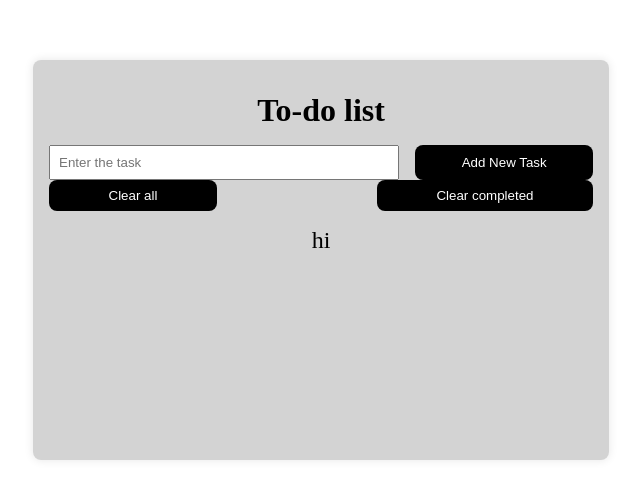
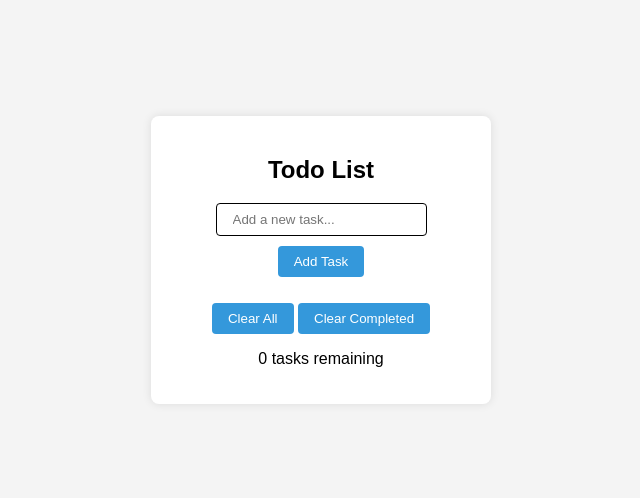
Before and after one commit to Taha-Musani/To-do-list, a plain HTML site: page index.html in a window 1280 px wide. Shown: the part 140-638 px from the top of the page, without its empty margins (319-959 px from the left). Drawn offline with nearby package versions, Linux system fonts and the light colour scheme.

Commit message:
updated folder structure

```diff
--- a/index.html
+++ b/index.html
@@ -1,27 +1,153 @@
 <!DOCTYPE html>
-<html lang="en">
+<html lang="en" ng-app="todoApp">
   <head>
     <meta charset="UTF-8" />
     <meta name="viewport" content="width=device-width, initial-scale=1.0" />
-    <title>To-Do list</title>
-    <link rel="stylesheet" href="style.css" />
+    <title>Todo List</title>
+    <style>
+      body {
+        font-family: Arial, sans-serif;
+        background-color: #f4f4f4;
+        margin: 0;
+        display: flex;
+        align-items: center;
+        justify-content: center;
+        height: 100vh;
+      }
+      .todo-container {
+        background-color: #fff;
+        border-radius: 8px;
+        box-shadow: 0 0 10px rgba(0, 0, 0, 0.1);
+        padding: 20px;
+        width: 300px;
+        text-align: center;
+      }
+
+      .todo-item {
+        display: flex;
+        justify-content: space-between;
+        align-items: center;
+        margin-bottom: 10px;
+      }
+
+      .todo-item input {
+        margin-right: 10px;
+      }
+
+      .btn {
+        background-color: #3498db;
+        color: #fff;
+        padding: 8px 16px;
+        border: none;
+        border-radius: 4px;
+        cursor: pointer;
+        margin-top: 10px;
+      }
+
+      form{
+        margin-bottom: 1rem
+      }
+
+      .btn:hover {
+        background-color: #2980b9;
+      }
+      .remove-btn{
+        background-color: rgba(255, 0, 0, 0.8);
+        padding: 0.4rem;
+        border-radius: 4px;
+        border: none;
+        cursor: pointer;
+      }
+      input{
+        padding: 8px 16px;
+        border-radius: 4px;
+        border: 1px solid black;
+      }
+    </style>
   </head>
-  <body ng-app="Container">
-    <div class="container">
-      <h1>To-do list</h1>
-      <div class="newtask-div">
-        <input type="text" placeholder="Enter the task" />
-        <input type="submit" value="Add New Task" />
+  <body>
+    <div ng-controller="todoController" class="todo-container">
+      <h2>Todo List</h2>
+      <form ng-submit="addTask()">
+        <input
+          class="input"
+          type="text"
+          ng-model="newTask"
+          placeholder="Add a new task..."
+          required
+        />
+        <button type="submit" class="btn">Add Task</button>
+      </form>
+
+      <div class="todo-item" ng-repeat="task in tasks track by $index">
+        <input
+          type="checkbox"
+          ng-model="task.completed"
+          ng-change="updateTask()"
+        />
+        <span>{{ task.taskdec }}</span>
+        <button class="remove-btn" ng-click="removeTask(task)">Remove</button>
       </div>
-      <ul></ul>
-      <div class="newtask-div">
-        <input type="submit" value="Clear all" />
-        <input type="submit" value="Clear completed" />
-      </div>
-      <p>hi</p>
+
+      <button ng-click="clearAll()" class="btn">Clear All</button>
+      <button ng-click="clearCompleted()" class="btn">Clear Completed</button>
+
+      <p>{{ remainingTasks() }} tasks remaining</p>
     </div>
 
     <script src="https://ajax.googleapis.com/ajax/libs/angularjs/1.8.2/angular.min.js"></script>
-    <script src="script.js"></script>
+    <script>
+      var app = angular.module("todoApp", []);
+      app.run(function ($rootScope) {
+        $rootScope.tasks = JSON.parse(localStorage.getItem("tasks")) || [];
+        console.log($rootScope);
+      });
+
+      app.controller("todoController", function ($rootScope, $scope) {
+        // $scope.tasks = [];
+        $scope.newTask = "";
+
+        $scope.addTask = function () {
+          if ($scope.newTask.trim() !== "") {
+            $rootScope.tasks.push({
+              taskdec: $scope.newTask,
+              completed: false,
+            });
+            $scope.newTask = "";
+            $scope.updateTask();
+          }
+        };
+
+        $scope.updateTask = function () {
+          localStorage.setItem("tasks", JSON.stringify($rootScope.tasks));
+        };
+
+        $scope.removeTask = function (task) {
+          var index = $scope.tasks.indexOf(task);
+          $rootScope.tasks.splice(index, 1);
+          $scope.updateTask();
+        };
+
+        $scope.clearAll = function () {
+          $rootScope.tasks = [];
+          $scope.updateTask();
+        };
+
+        $scope.clearCompleted = function () {
+          $rootScope.tasks = $scope.tasks.filter(function (task) {
+            return !task.completed;
+          });
+          $scope.updateTask();
+        };
+
+        $scope.remainingTasks = function () {
+          var count = 0;
+          angular.forEach($scope.tasks, function (task) {
+            count += task.completed ? 0 : 1;
+          });
+          return count;
+        };
+      });
+    </script>
   </body>
 </html>
--- a/script.js
+++ /dev/null
@@ -1,7 +0,0 @@
-let app = angular.module("Container", []);
-
-app.run(function ($rootScope) {
-  $rootScope.tasks = JSON.parse(localStorage.getItem("tasks")) || [];// when the page will load it will give us a data which is stored in the keys array else it will create empty array
-});
-
-app.controller("todoController", function ($rootScope, $scope) {});
--- a/style.css
+++ /dev/null
@@ -1,52 +0,0 @@
-* {
-  margin: 0;
-  padding: 0;
-  box-sizing: border-box;
-}
-html,body{
-    height: 100%;
-    width: 100%;
-    display: flex;
-    justify-content: center;
-    align-items: center;
-}
-.container{
-    width: 45%;
-    height: 50%;
-    box-shadow: 0 0 10px rgba(0, 0, 0, 0.1);
-    background-color: rgba(201, 201, 201, 0.8);
-    padding: 1rem;
-    border-radius: 8px;
-}
-h1{
-    text-align: center;
-    margin: 1rem;
-}
-.newtask-div{
-    display: flex;
-    justify-content: space-between;
-    gap: 1rem;
-}
-input[type="text"]{
-    flex-grow: 2;
-    padding: 0.5rem;
-    outline: none;
-
-}
-input[type="submit"]{
-    flex-grow: 1;
-    padding: 0.5rem;
-    border-radius: 8px;
-    border: none;
-    outline: none;
-    background-color: black;
-    color: white;
-}
-.newtask-div:nth-child(4){
-    gap: 10rem;
-}
-p{
-    text-align: center;
-    margin: 1rem;
-    font-size: 1.5rem;
-}
```
Also changed, not shown: index_2.html (deleted, +0 -153 lines).
